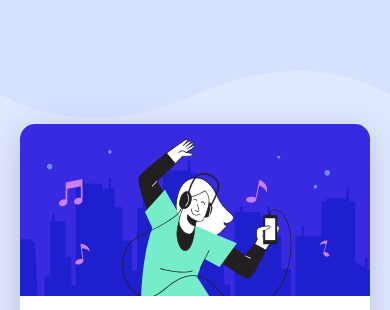
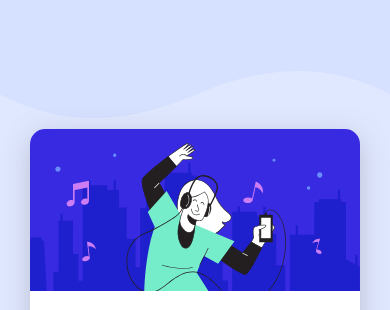
Before and after one commit to PoteznyMocarz/Order-Summary, a plain HTML site: page index.html in a window 390 px wide. Shown: the top 310 px of the page. Drawn offline with Linux system fonts and the light colour scheme.

Commit message:
Add files via upload

```diff
--- a/styles.css
+++ b/styles.css
@@ -142,7 +142,7 @@ button {
 @media  (max-width: 390px) {
     main {
         margin: 20px;
-        max-width: 355px;
+        max-width: 330px;
 }
 
 .plan-sel {
```
